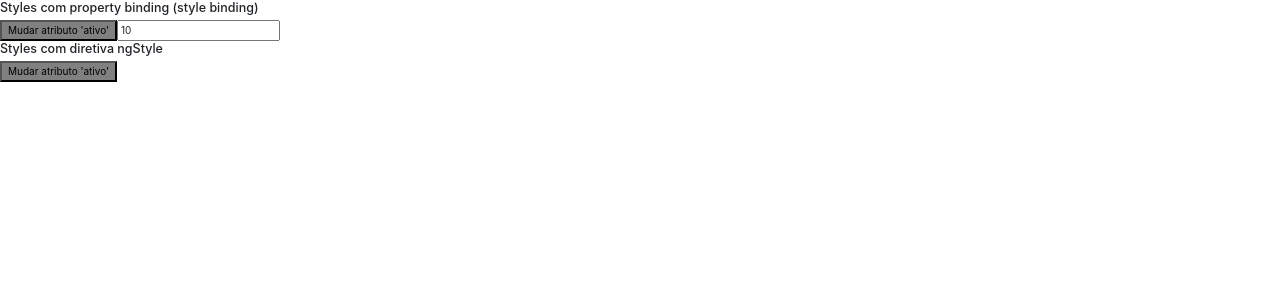
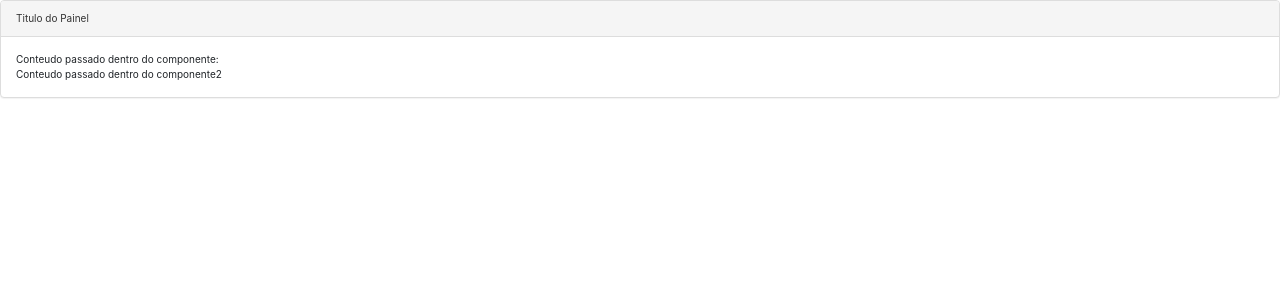
Before and after one commit to aSumiko/CursoAngular, an Angular app in the folder diretivas/: page / in a window 1280 px wide. Shown: the top 300 px of the page. Built offline with nearby package versions, Linux system fonts and the light colour scheme.

Commit message:
Diretivas_ngComponent e operador elvis

```diff
--- a/diretivas/src/app/app.component.html
+++ b/diretivas/src/app/app.component.html
@@ -2,4 +2,15 @@
 <!--<app-diretiva-ngswitch></app-diretiva-ngswitch>-->
 <!--<app-diretiva-ngfor></app-diretiva-ngfor>-->
 <!--<app-diretiva-ngclass></app-diretiva-ngclass>-->
-<app-diretiva-ngstyle></app-diretiva-ngstyle>
+<!--<app-diretiva-ngstyle></app-diretiva-ngstyle>-->
+<!--<app-diretiva-ngcontent>
+  Conteudo passado dentro do componente:
+  <app-operador-elvis></app-operador-elvis>
+</app-diretiva-ngcontent> CONTEUDO PASSADO SEM SELETORES-->
+
+<app-diretiva-ngcontent>
+  <div class="titulo"> Titulo do Painel</div>
+  <div class="corpo">Conteudo passado dentro do componente:</div>
+  <div class="corpo">Conteudo passado dentro do componente2</div>
+
+</app-diretiva-ngcontent>
--- a/diretivas/src/app/app.module.ts
+++ b/diretivas/src/app/app.module.ts
@@ -9,6 +9,8 @@ import { DiretivaNgforComponent } from './diretiva-ngfor/diretiva-ngfor.componen
 import { DiretivaNgclassComponent } from './diretiva-ngclass/diretiva-ngclass.component';
 import { DiretivaNgstyleComponent } from './diretiva-ngstyle/diretiva-ngstyle.component';
 import {FormsModule} from "@angular/forms";
+import { DiretivaNgcontentComponent } from './diretiva-ngcontent/diretiva-ngcontent.component';
+import { OperadorElvisComponent } from './operador-elvis/operador-elvis.component';
 
 @NgModule({
   declarations: [
@@ -17,7 +19,9 @@ import {FormsModule} from "@angular/forms";
     DiretivaNgswitchComponent,
     DiretivaNgforComponent,
     DiretivaNgclassComponent,
-    DiretivaNgstyleComponent
+    DiretivaNgstyleComponent,
+    DiretivaNgcontentComponent,
+    OperadorElvisComponent
   ],
   imports: [
     BrowserModule,
--- a/diretivas/src/app/diretiva-ngclass/diretiva-ngclass.component.html
+++ b/diretivas/src/app/diretiva-ngclass/diretiva-ngclass.component.html
@@ -7,7 +7,7 @@
 
 <h1>
   <i class="glyphicon"
-     [ngClass]="{
+     ngClass="{
      'glyphicon-star': !meuFavorito,
      'glyphicon-star-empty': meuFavorito
      }"
--- /dev/null
+++ b/diretivas/src/app/diretiva-ngcontent/diretiva-ngcontent.component.html
@@ -0,0 +1,8 @@
+<div class="panel panel-default">
+  <div class="panel-heading">
+    <ng-content select=".titulo"></ng-content>
+  </div>
+  <div class="panel-body">
+    <ng-content select=".corpo"></ng-content>
+  </div>
+</div>
--- a/diretivas/src/app/diretiva-ngstyle/diretiva-ngstyle.component.html
+++ b/diretivas/src/app/diretiva-ngstyle/diretiva-ngstyle.component.html
@@ -8,7 +8,7 @@
   Mudar atributo 'ativo'
 </button>
 
-<input type="text" [(ngModel)]= "tamanhoFonte">
+<input type="text" ngModel= "tamanhoFonte">
 
 <h5>Styles com diretiva ngStyle</h5>
 <button
--- a/diretivas/src/app/diretiva-ngswitch/diretiva-ngswitch.component.html
+++ b/diretivas/src/app/diretiva-ngswitch/diretiva-ngswitch.component.html
@@ -12,7 +12,7 @@
     </div>
 </nav>
 
-<div class="container" [ngSwitch]="aba">
+<div class="container" ngSwitch="aba">
   <p *ngSwitchCase="'mapa'">Modo Mapa ativado</p>
   <p *ngSwitchCase="'lista'">Modo LIsta ativado</p>
   <p *ngSwitchDefault>Home</p>
--- /dev/null
+++ b/diretivas/src/app/operador-elvis/operador-elvis.component.html
@@ -0,0 +1,5 @@
+<p>Descrição: {{ tarefa.desc }}</p>
+<!--<p>Responsável: {{ tarefa.responsavel.nome }}</p>-->
+<!--<p>Responsável: {{ tarefa.responsavel != null ? tarefa.responsavel.nome : '' }}</p> Esse seria o tratamento comum-->
+<p>Responsável: {{ tarefa.responsavel?.usuario?.nome }}</p>
+<!--// Essa é a utilização do operador elvis que após cada atributo possivelmente nulo coloca-se o ? não importa o grau de aninhamento -->
--- /dev/null
+++ b/diretivas/src/app/operador-elvis/operador-elvis.component.ts
@@ -0,0 +1,18 @@
+import { Component } from '@angular/core';
+
+@Component({
+  selector: 'app-operador-elvis',
+  templateUrl: './operador-elvis.component.html',
+  styleUrls: ['./operador-elvis.component.scss']
+})
+export class OperadorElvisComponent {
+
+  tarefa: any = {
+    desc: 'Descrição da tarefa',
+    responsavel: {
+      usuario:null
+    }
+    //responsavel: {nome: 'Loiane'}_ ao tentar acessar um atributo do objeto nulo, o browser acusa um erro
+  };
+
+}
```
Also changed, not shown: diretivas/src/app/diretiva-ngcontent/diretiva-ngcontent.component.ts (added, +10 -0 lines), diretivas/src/app/diretiva-ngcontent/diretiva-ngcontent.component.scss (added), diretivas/src/app/operador-elvis/operador-elvis.component.scss (added), 2 other files (tests, documents, lock files or other folders).
